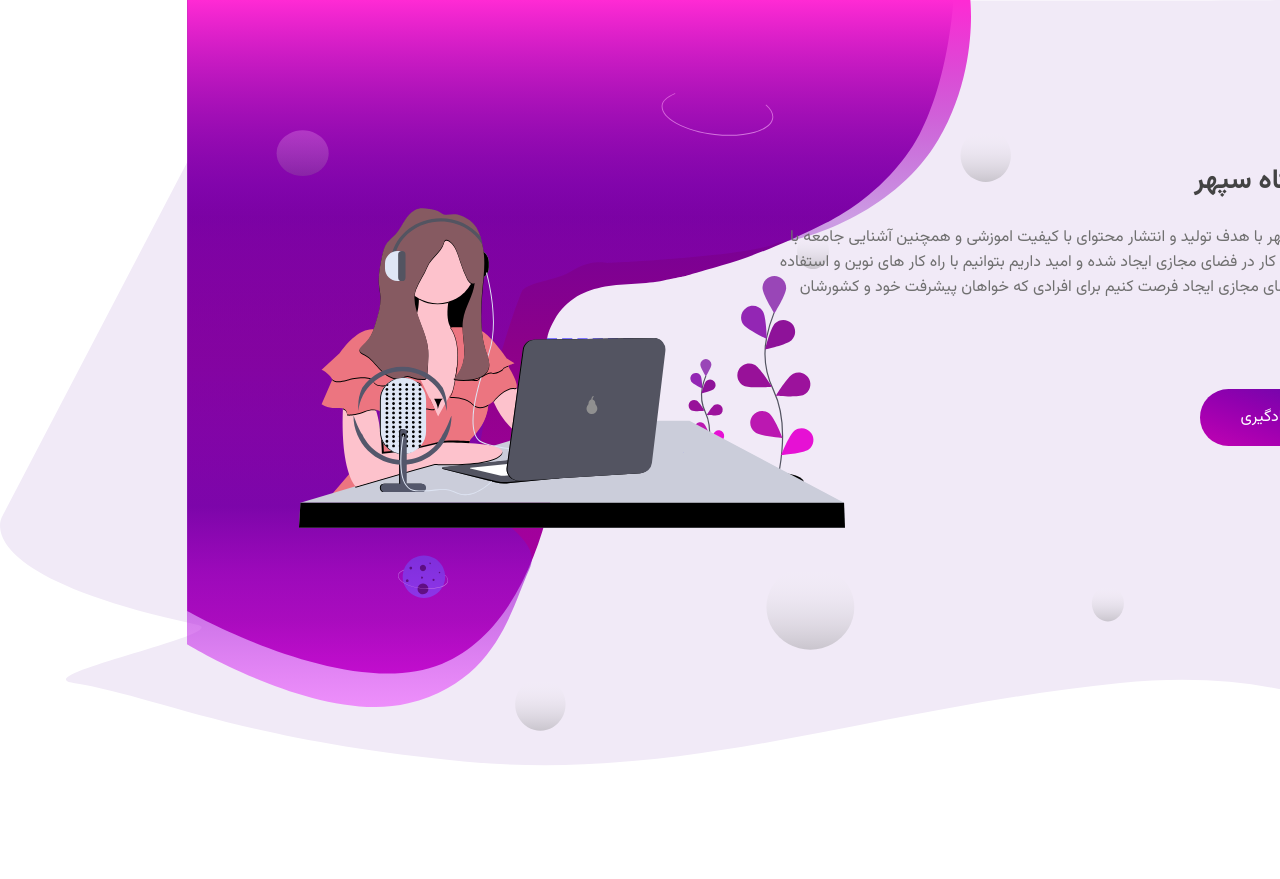
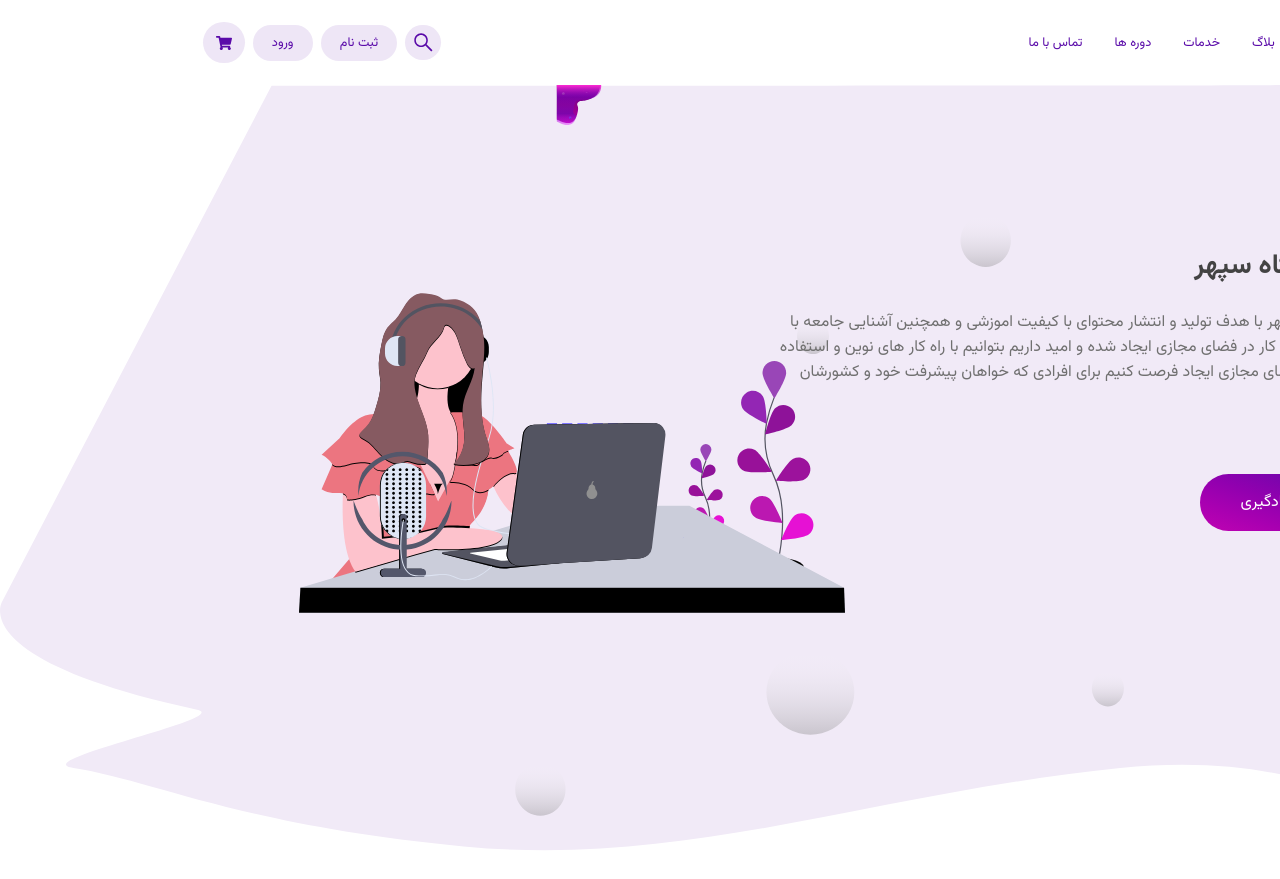
Before and after one commit to alimooo1/Sadrun_Project, a React (Vite) app in the folder sadrun-project/: page / in a window 1280 px wide. Shown: the top 879 px of the page. Before the commit the page ends 800 px from the top, so only its background shows below. Built offline with nearby package versions, Linux system fonts and the light colour scheme.

Commit message:
modify components name

```diff
--- a/sadrun-project/src/App.jsx
+++ b/sadrun-project/src/App.jsx
@@ -2,11 +2,15 @@ import React from "react";
 import QA from "./components/Q&A/QA";
 import ServiceCard from "./components/ServiceCart/ServiceCard";
 import LandingPage from "./components/LandingPage/LandingPage";
+import LandingNav from "./components/LandingPage/LandingNav/LandingNav";
 
 function App() {
-  return <div className="App">
-    <LandingPage />
-  </div>;
+  return (
+    <div className="App">
+      <LandingNav />
+      <LandingPage />
+    </div>
+  );
 }
 
 export default App;
```
Also changed, not shown: sadrun-project/src/components/LandingPage/LandingNav/LandingNav.jsx (+4 -4 lines).
